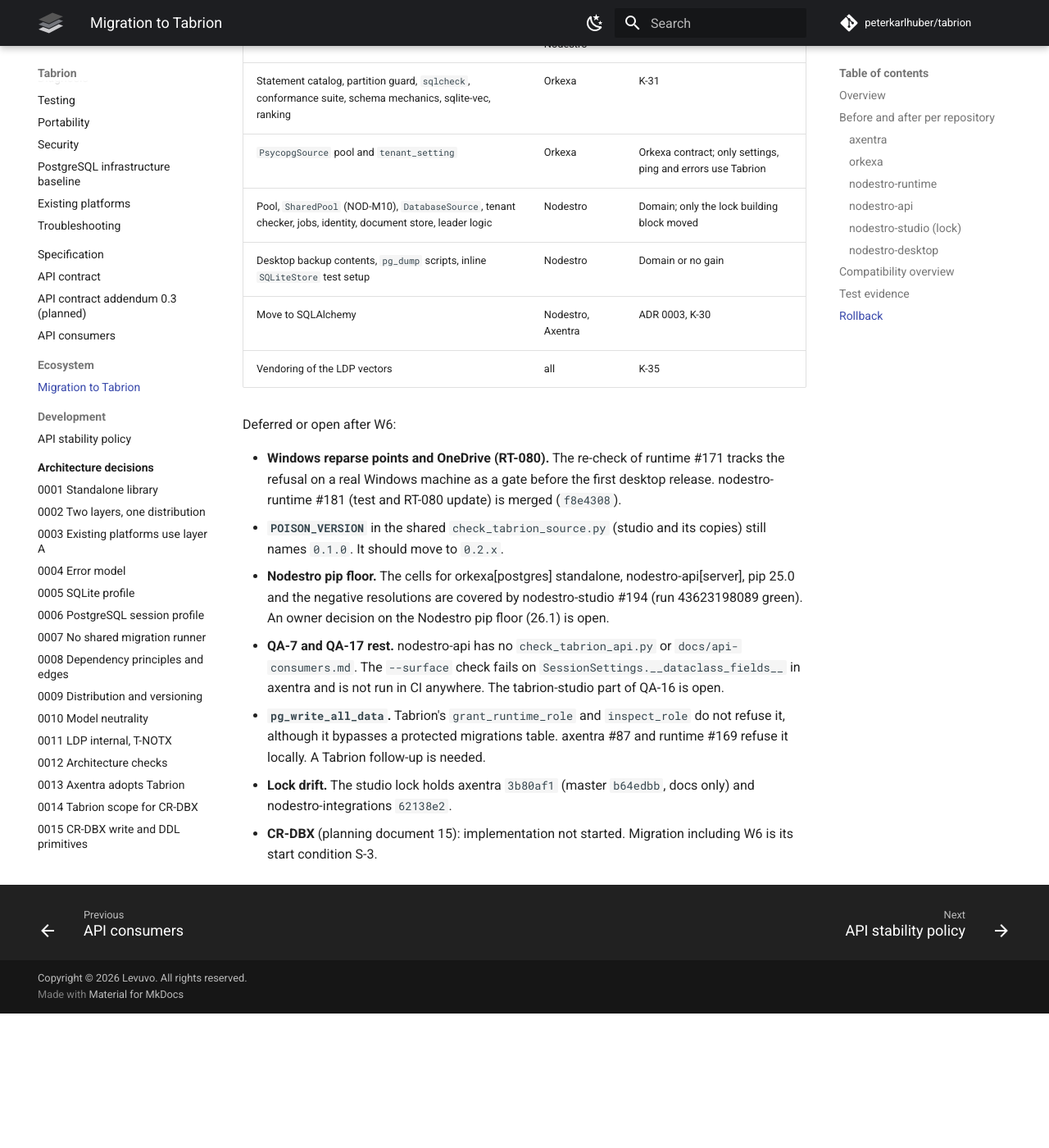
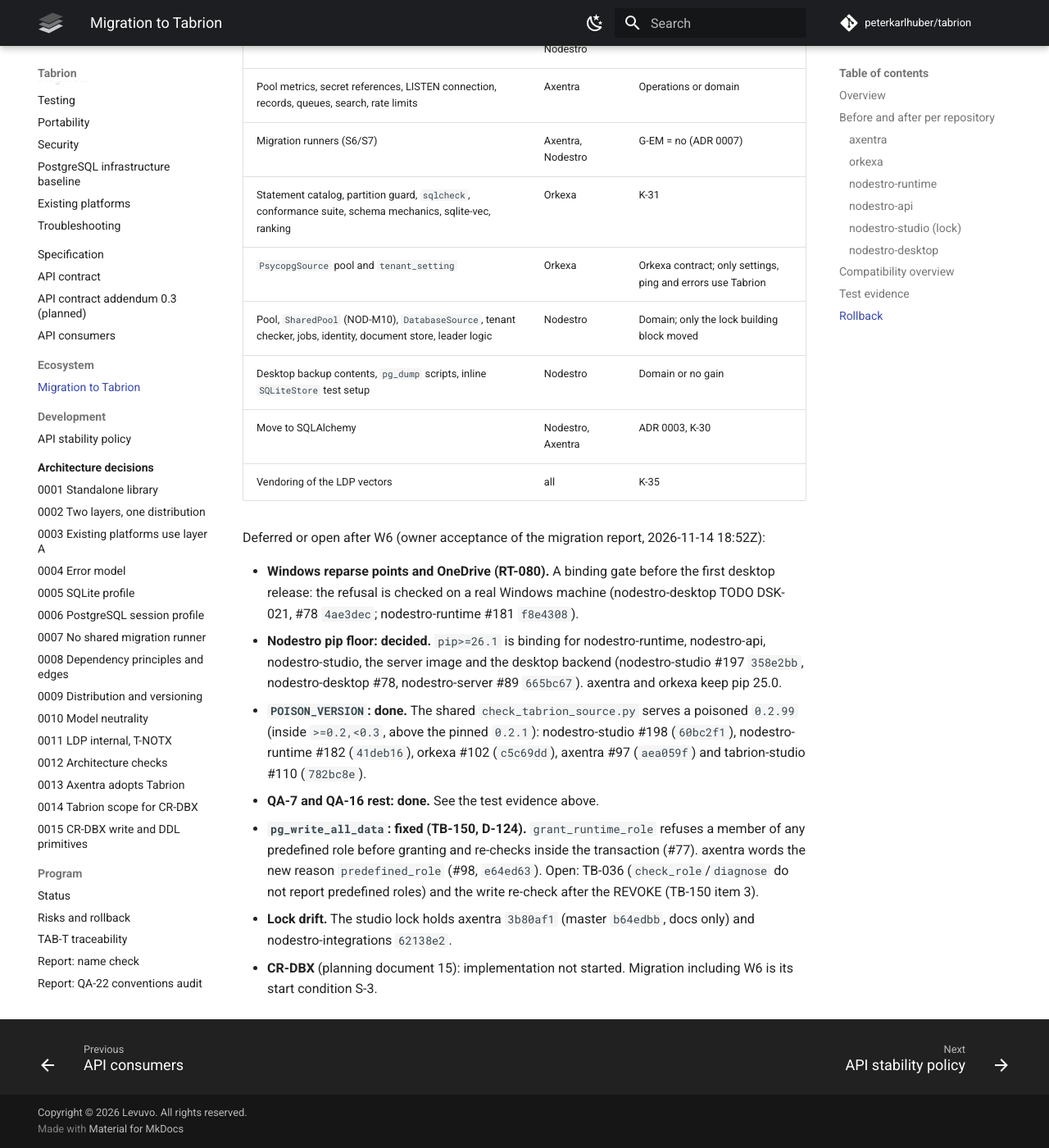
Before and after one commit to peterkarlhuber/tabrion, an MkDocs documentation site: the page built from docs/ecosystem/migration.md, in a window 1280 px wide and 1400 px high, scrolled down 9076 px. Shown: the whole window at 82% size. Built offline with MkDocs 1.6.1 and Material for MkDocs 9.7.7, drawn with Linux system fonts in a browser that asks for light colours; comment, search, counter and statistics services are not loaded; before the commit the page ends 10312 px from its top, so only the background shows below that; some of the changed text lies outside the part shown.

Commit message:
Record the migration follow-ups in the migration record and STATUS
QA-16 done including tabrion-studio, QA-7 rest, binding Nodestro pip floor
26.1, POISON_VERSION 0.2.99, TB-150 and the Windows/OneDrive release gate.
Docs only.

Co-Authored-By: Claude Opus 5.5 <noreply@anthropic.com>
Claude-Session: https://claude.ai/code/session_011tY7TAans48GbZAuavtHPL

```diff
--- a/docs/ecosystem/migration.md
+++ b/docs/ecosystem/migration.md
@@ -111,7 +111,7 @@ nodestro-api has no `docs/api-consumers.md` of its own: it imports only `tabrion
 | Standalone pin files | axentra and orkexa `requirements/tabrion.txt` pin `af0458d` by full SHA |
 | Studio lock | nodestro-studio `25095d2`: tabrion `af0458d`, orkexa `3d2aef5`, nodestro-runtime `8ee7eca`, nodestro-api `6ef484d`, axentra `3b80af1` |
 | api portable build | `portable_locks/tabrion.txt` names the archive of `af0458d` with a SHA-256 hash |
-| pip floor | axentra and orkexa test pip 25.0 and the current pip. nodestro-runtime, nodestro-api and nodestro-studio require `pip>=26.1` (the lock uses `--uploaded-prior-to`). pip 26 accepts a pre-release when it is the only fit (documented deviation in nodestro-studio #194) |
+| pip floor | axentra and orkexa test pip 25.0 and the current pip. nodestro-runtime, nodestro-api and nodestro-studio require `pip>=26.1` (binding owner decision of 2026-11-14 18:52Z): the lock uses `--uploaded-prior-to` and its git references as constraints; nodestro-studio `scripts/pip_cutoff.py` refuses an older pip early with an upgrade hint (#197, `358e2bb`). pip 26 accepts a pre-release when it is the only fit (documented deviation in nodestro-studio #194) |
 
 The API stayed compatible: `0.2.1` has no API change against `0.2.0`, and the consumer suites passed on `af0458d`
 before the range switch (G-T2 nightly downstream job 132432986041). The QA audit of 2026-11-14 found the
@@ -131,9 +131,12 @@ was a stale lock, not a code defect, and both were rerun.
     MIG-T-AXE-1..9 (axentra #64); `catalog.json` identical, `roles.json` changed for the stricter check (#87).
   - orkexa `tests/test_sqlite_storage_snapshots.py` (#97).
 - **QA-7 (direct consumer tests).** axentra, orkexa and nodestro-runtime each have `docs/api-consumers.md` (23, 24 and
-  31 names) checked by `check_tabrion_api.py --check-export` in CI, and every name has a test.
-- **QA-16 (import contracts).** axentra and orkexa `pyproject.toml` `[tool.importlinter]` plus
-  `tests/architecture/test_forbidden_probe.py` (one mutation probe per contract).
+  31 names) checked by `check_tabrion_api.py --check-export` in CI, and every name has a test. nodestro-api has its own
+  list and CI step (#142, `8155ad8`). `--surface` checks `__x__` names by their owner in every copy (source
+  tabrion-studio #113, `a94cdc3`), and axentra's lint job runs it (#96, `8369bf3`).
+- **QA-16 (import contracts).** axentra, orkexa and tabrion-studio `pyproject.toml` `[tool.importlinter]` plus
+  `tests/architecture/test_forbidden_probe.py` (one mutation probe per contract; tabrion-studio `33b8e4b`, green on
+  master `ff3d88e`, run 43621888750).
 - **QA-17 (dependency policy).** nodestro-studio `tests/test_dependency_policy.py` (8 negative cases, cycles);
   vendored copies with red probes in axentra, orkexa, nodestro-api #140 (`f1755fe`), nodestro-integrations #91
   (`2db82e7`), nodestro-examples #105 (`39c8afa`) and nodestro-runtime #180 (`f7fc3a1`).
@@ -185,21 +188,21 @@ By design (plan document 06 section 9):
 | Move to SQLAlchemy | Nodestro, Axentra | ADR 0003, K-30 |
 | Vendoring of the LDP vectors | all | K-35 |
 
-Deferred or open after W6:
+Deferred or open after W6 (owner acceptance of the migration report, 2026-11-14 18:52Z):
 
-- **Windows reparse points and OneDrive (RT-080).** The re-check of runtime #171 tracks the refusal on a real Windows
-  machine as a gate before the first desktop release. nodestro-runtime #181 (test and RT-080 update) is merged
-  (`f8e4308`).
-- **`POISON_VERSION`** in the shared `check_tabrion_source.py` (studio and its copies) still names `0.1.0`. It should
-  move to `0.2.x`.
-- **Nodestro pip floor.** The cells for orkexa[postgres] standalone, nodestro-api[server], pip 25.0 and the negative
-  resolutions are covered by nodestro-studio #194 (run 43623198089 green). An owner decision on the Nodestro pip
-  floor (26.1) is open.
-- **QA-7 and QA-17 rest.** nodestro-api has no `check_tabrion_api.py` or `docs/api-consumers.md`. The `--surface`
-  check fails on `SessionSettings.__dataclass_fields__` in axentra and is not run in CI anywhere.
-  The tabrion-studio part of QA-16 is open.
-- **`pg_write_all_data`.** Tabrion's `grant_runtime_role` and `inspect_role` do not refuse it, although it bypasses a
-  protected migrations table. axentra #87 and runtime #169 refuse it locally. A Tabrion follow-up is needed.
+- **Windows reparse points and OneDrive (RT-080).** A binding gate before the first desktop release: the refusal is
+  checked on a real Windows machine (nodestro-desktop TODO DSK-021, #78 `4ae3dec`; nodestro-runtime #181 `f8e4308`).
+- **Nodestro pip floor: decided.** `pip>=26.1` is binding for nodestro-runtime, nodestro-api, nodestro-studio, the
+  server image and the desktop backend (nodestro-studio #197 `358e2bb`, nodestro-desktop #78, nodestro-server #89
+  `665bc67`). axentra and orkexa keep pip 25.0.
+- **`POISON_VERSION`: done.** The shared `check_tabrion_source.py` serves a poisoned `0.2.99` (inside `>=0.2,<0.3`,
+  above the pinned `0.2.1`): nodestro-studio #198 (`60bc2f1`), nodestro-runtime #182 (`41deb16`), orkexa #102 (`c5c69dd`), axentra #97 (`aea059f`) and
+  tabrion-studio #110 (`782bc8e`).
+- **QA-7 and QA-16 rest: done.** See the test evidence above.
+- **`pg_write_all_data`: fixed (TB-150, D-124).** `grant_runtime_role` refuses a member of any predefined role before
+  granting and re-checks inside the transaction (#77). axentra words the new reason `predefined_role` (#98,
+  `e64ed63`). Open: TB-036 (`check_role`/`diagnose` do not report predefined roles) and the write re-check after the
+  REVOKE (TB-150 item 3).
 - **Lock drift.** The studio lock holds axentra `3b80af1` (master `b64edbb`, docs only) and nodestro-integrations
   `62138e2`.
 - **CR-DBX** (planning document 15): implementation not started. Migration including W6 is its start condition S-3.
--- a/docs/program/STATUS.md
+++ b/docs/program/STATUS.md
@@ -7,7 +7,11 @@ its 27 new work packages are listed by reference in [their own section](#change-
 and are not in the 151 until the development-start approval. QA-12
 keeps this file current; every pull request that finishes a work package updates its row in the same pull request.
 
-> **Last update:** 2026-11-14, TABRION TAB-XW-1 (CR-DBX): ADR 0015, the planned contract addendum 0.3 and the
+> **Last update:** 2026-11-14, migration follow-ups (owner acceptance of the migration report, 18:52Z): QA-16 done
+> including tabrion-studio; QA-7 rest done (nodestro-api list and checker, `--surface` dunder fix in every copy and in
+> CI); Nodestro pip floor 26.1 binding; `POISON_VERSION` 0.2.99 in every copy; TB-150 (`pg_write_all_data` and other
+> predefined roles) fixed in #77 (D-124). Docs only.
+> Before: 2026-11-14, TABRION TAB-XW-1 (CR-DBX): ADR 0015, the planned contract addendum 0.3 and the
 > CR-DBX clarification of specification section 1.3; the G-CX row and O-10 record that S-1..S-4 are proven (planning
 > file `cr-dbx-startbedingungen.md`, about 17:55Z), the CR-DBX section the TAB-XW-1 status. Docs only, no code.
 > Before: 2026-11-14, QA-17, QA-19, QA-20 and QA-23 done: nodestro-runtime #180 (`f7fc3a1`) merged,
@@ -114,7 +118,7 @@ Planned effort: 12.5 + 3 agent days.
 | GOV-2 | Create the tabrion repository | tabrion | GOV-1 | G-0 | 0.5 + 0 | Gov | Done | Repository public with MIT license; first CI run was the M1 pull request (#1); branch protection (O-1) is optional repository hardening (owner decision of 2026-11-08 11:26Z) |
 | GOV-3 | Create the tabrion-studio repository | tabrion-studio | GOV-1 | G-0 | 0.5 + 0 | Gov | In progress | Repository `peterkarlhuber/tabrion-studio` exists with the MIT license only; CI follows there (STU-001, STU-018); branch protection is optional (O-7) |
 | QA-12 | Risk register and STATUS.md | tabrion | GOV-2 | - | 0.5 + 0 | QA | Done | [risks.md](risks.md), this file |
-| QA-16 | AC-1: import-linter per edge list K-33 with a mutation probe | tabrion, orkexa, axentra, tabrion-studio | GOV-2 | - | 1 + 0.25 | QA | Done (tabrion, axentra, orkexa parts) | tabrion: `pyproject.toml` `[tool.importlinter]` (six contracts since G-T1 C-5), `tests/architecture/test_import_contracts.py`; axentra and orkexa: `[tool.importlinter]` contracts per K-33 (orkexa core limited to `tabrion.sqlite` and `tabrion.errors` since MIG-ORK-3) with `tests/architecture/test_forbidden_probe.py` (one mutation probe per contract), CI `lint-imports` (QA audit 2026-11-14); the tabrion-studio part is open |
+| QA-16 | AC-1: import-linter per edge list K-33 with a mutation probe | tabrion, orkexa, axentra, tabrion-studio | GOV-2 | - | 1 + 0.25 | QA | Done | tabrion: `pyproject.toml` `[tool.importlinter]` (six contracts since G-T1 C-5), `tests/architecture/test_import_contracts.py`; axentra and orkexa: `[tool.importlinter]` contracts per K-33 (orkexa core limited to `tabrion.sqlite` and `tabrion.errors` since MIG-ORK-3) with `tests/architecture/test_forbidden_probe.py` (one mutation probe per contract), CI `lint-imports` (QA audit 2026-11-14); tabrion-studio: `[tool.importlinter]` contracts per K-33 with one mutation probe each in `tests/architecture/test_forbidden_probe.py` (`33b8e4b`, 2026-11-11), green on master `ff3d88e` (run 43621888750) |
 | TAB-001 | English specification in the repository | tabrion | GOV-2 | - | 1 + 0.25 | Core | Done | [specification.md](../specification.md) |
 | TAB-003 | Package skeleton, pyproject, lint, import-linter | tabrion | GOV-2 | - | 1 + 0.25 | Core | Done | `pyproject.toml`, `src/tabrion/`; CI job `lint` |
 | TAB-007 | ADRs TAB-ADR-0001..0010 in English | tabrion | GOV-2 | - | 0.5 + 0 | Core | Done | [docs/adr/](../adr/README.md) 0001-0013 |
@@ -191,7 +195,7 @@ Planned effort: 34.3 + 8.35 agent days.
 | MIG-NOD-1 | PostgreSQL test fixtures through tabrion.testing (S1) | nodestro-runtime, nodestro-api | TAB-040, JQ-4, VER-1 | G-M | 2 + 0.5 | Migration | Done | nodestro-runtime [#156](https://github.com/peterkarlhuber/nodestro-runtime/pull/156) (`56ae282`) and nodestro-api [#123](https://github.com/peterkarlhuber/nodestro-api/pull/123) (`fff4d6a`), 2026-11-13: PostgreSQL test helpers and the skip/require rule through `tabrion.testing` |
 | MIG-ORK-1 | PostgreSQL test support through tabrion[testing] (S1) | orkexa | TAB-040, VER-1 | G-M | 1 + 0.25 | Migration | Done | orkexa [#91](https://github.com/peterkarlhuber/orkexa/pull/91) (`3165be2`, 2026-11-13): the PostgreSQL test support uses `tabrion.testing`; the VER-1 pin it builds on is orkexa #88 (`68cb46c`) |
 | PIN-W1 | Pin wave W1 (S1 fixtures) | tabrion to (orkexa ∥ axentra) to runtime to api to sdk to studio to builds | MIG-NOD-1, MIG-AXE-1, MIG-ORK-1, QA-15 | G-M | 0.9 + 0.3 | Migration | Done | Rode the CI-FAST lock switch (owner approval 2026-11-13 15:34Z, no separate cascade): nodestro-studio [#177](https://github.com/peterkarlhuber/nodestro-studio/pull/177) (`20b8720`) (ranges and one lock) and [#179](https://github.com/peterkarlhuber/nodestro-studio/pull/179) (`479ae56`) (lock at axentra `1dbd98f`, orkexa `3165be2`, runtime `e05f51d`, api `d683b9e`, tabrion `d5821fa`) |
-| QA-7 | Direct consumer tests and docs/api-consumers.md | axentra, orkexa, nodestro-runtime | MIG-AXE-1, MIG-ORK-1, MIG-NOD-1 | - | 2 + 0.5 | QA | Done | Checked in the QA audit of 2026-11-14 (planning folder `migration/qa-audit-2026-11-14.md`): axentra, orkexa and nodestro-runtime each keep `docs/api-consumers.md` (23, 24 and 31 names), checked by `check_tabrion_api.py --check-export` in CI, with a test per name; nodestro-api (only `DbErrorRedactionFilter`, `tests/test_db_error_texts.py`) has no list of its own; the `--surface` check of the axentra copy fails on `SessionSettings.__dataclass_fields__` and runs in no CI job (follow-up); [migration record](../ecosystem/migration.md) |
+| QA-7 | Direct consumer tests and docs/api-consumers.md | axentra, orkexa, nodestro-runtime | MIG-AXE-1, MIG-ORK-1, MIG-NOD-1 | - | 2 + 0.5 | QA | Done | Checked in the QA audit of 2026-11-14 (planning folder `migration/qa-audit-2026-11-14.md`): axentra, orkexa and nodestro-runtime each keep `docs/api-consumers.md` (23, 24 and 31 names), checked by `check_tabrion_api.py --check-export` in CI, with a test per name; nodestro-api [#142](https://github.com/peterkarlhuber/nodestro-api/pull/142) (`8155ad8`) adds its own list (2 names) and checker step; `--surface` checks `__x__` names by their owner (tabrion-studio #113 `a94cdc3`, the source; copies in axentra #96 `8369bf3`, nodestro-api #142, nodestro-runtime #184 `7e5569f`, orkexa #103 `ab1c088`, one SHA-256), and axentra's lint job runs `--surface`; [migration record](../ecosystem/migration.md) |
 | PIN-W2 | Pin wave W2 (S2a errors; first base edge axentra to tabrion) | tabrion to (orkexa ∥ axentra) to runtime to api to sdk to studio to builds | PIN-W1, MIG-AXE-3, MIG-NOD-3 | G-M | 0.9 + 0.3 | Migration | Done | nodestro-studio [#185](https://github.com/peterkarlhuber/nodestro-studio/pull/185) (`73d14b5`) (tabrion in the studio profile, K-32; lock runtime `9e0a73d`, api `97b1ca1`), nodestro-desktop [#74](https://github.com/peterkarlhuber/nodestro-desktop/pull/74) (`28d62cf`), 2026-11-14 |
 | QA-19 | AC-4: clean-install matrix (plan document 00 section 13) | tabrion, axentra, orkexa, nodestro-runtime, nodestro-api, tabrion-studio | PIN-W1 | - | 2 + 0.5 | QA | Done | nodestro-studio [#194](https://github.com/peterkarlhuber/nodestro-studio/pull/194) (`5ecf681`): `.github/workflows/tabrion-compat.yml` (manual, report only) with five clean-install cells and the negative resolution cases (two pins, pre-release, 0.3.0a1) on pip 25.0 and the latest pip; workflow review accepted with conditions, C-1 fixed (planning folder `reviews/pr194-workflow-review.md`); first dispatch run 43623198089 (Tabrion master, 2026-11-14): every clean-install cell and every negative case green on pip 25.0 and the latest pip. Already covered before: axentra and orkexa standalone installs with pip 25.0 and the current pip, tabrion `extras matrix`. Open owner decision: pip floor 26.1 for the Nodestro cells (QA audit 2026-11-14) |
 | QA-20 | AC-5: consumer-compat workflow against Tabrion master (gate for Tabrion tags) | nodestro-studio | QA-7 | - | 2 + 0.5 | QA | Done | nodestro-studio [#194](https://github.com/peterkarlhuber/nodestro-studio/pull/194) (`5ecf681`): job `tabrion-at-ref` of `tabrion-compat.yml` runs the four consumers' suites (PostgreSQL 17) against a given Tabrion branch, tag or commit; `workflow_dispatch` only (no nightly, owner rule), verdict GREEN only if every consumer passes; review accepted with conditions, C-1 fixed (`35ab074`); evidence: run 43623198089 against Tabrion master, all four consumers (axentra, orkexa[postgres], nodestro-server, nodestro-runtime core) green, verdict GREEN |
```
Also changed, not shown: CHANGELOG.md (+4 -0 lines), docs/TODO.md (+3 -1 lines).
